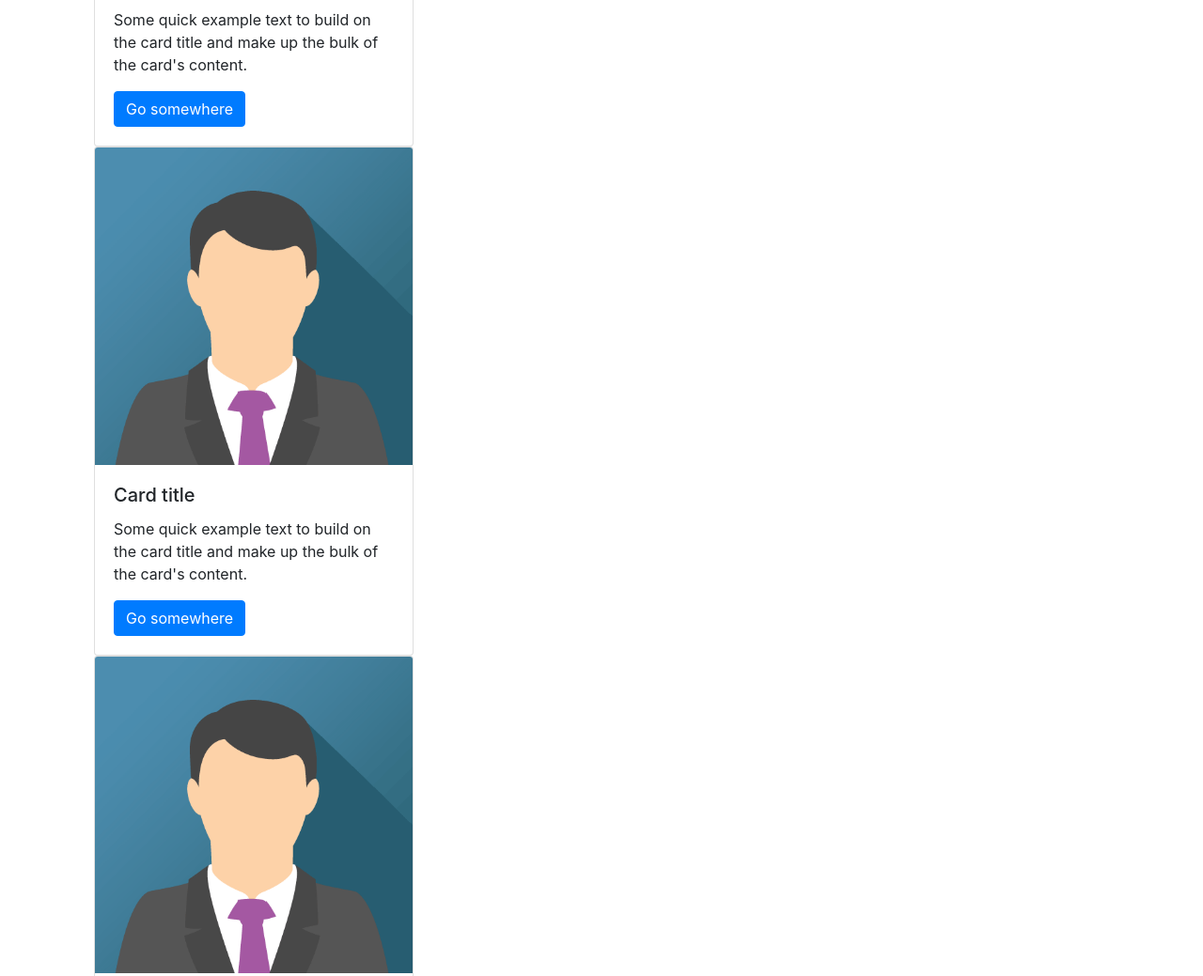
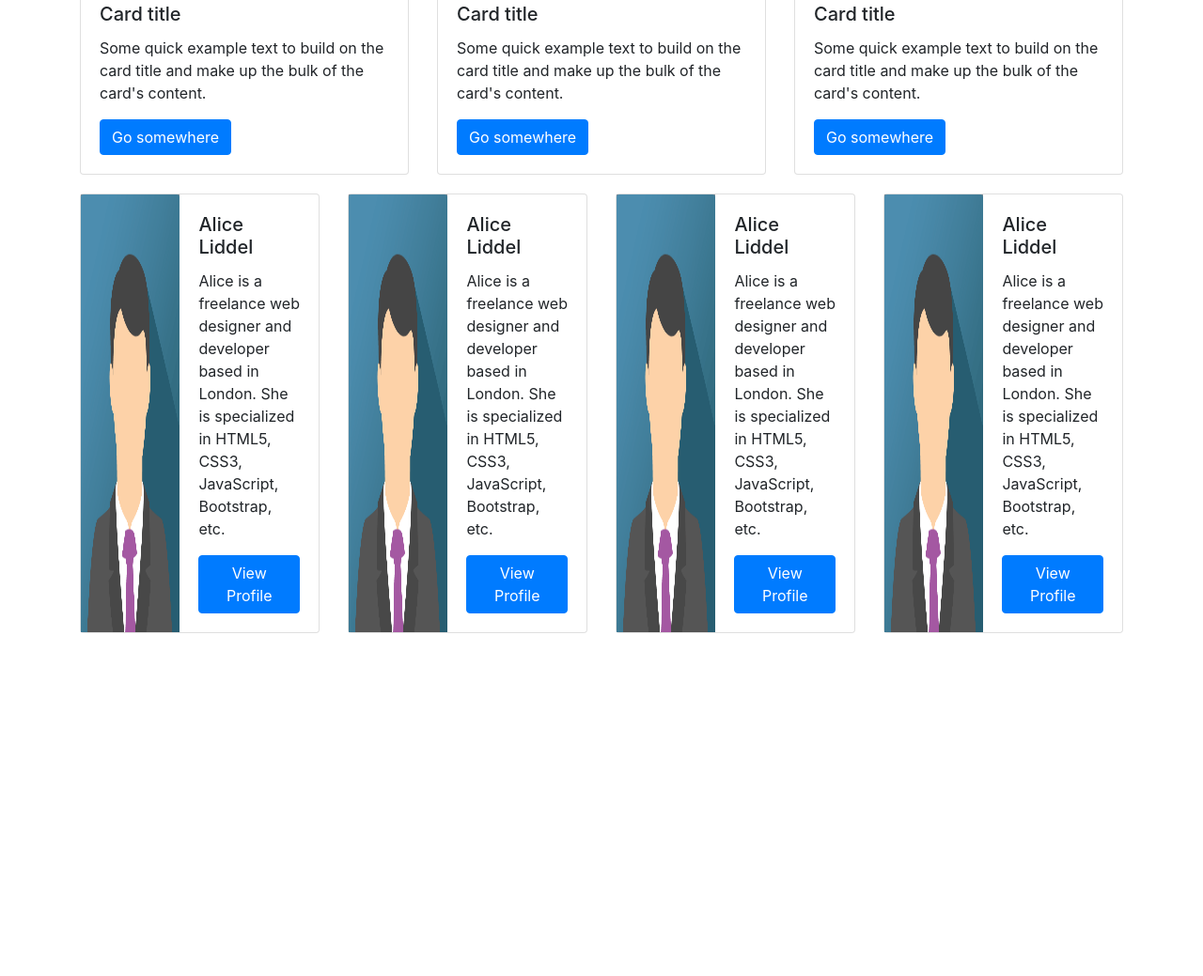
Before and after one commit to mohdazlan/ddt4f-pbe3, a plain HTML site: page index.html in a window 1280 px wide. Shown: the part 996-2035 px from the top of the page at 94% size. After the commit the page ends 1670 px from the top, so only its background shows below. Drawn offline with nearby package versions, Linux system fonts and the light colour scheme.

Commit message:
added few more examples

```diff
--- /dev/null
+++ b/css/style.css
@@ -0,0 +1,3 @@
+.mt-20{
+    margin-top: 20px;
+}
--- a/index.html
+++ b/index.html
@@ -5,6 +5,7 @@
     <meta charset="UTF-8">
     <meta name="viewport" content="width=device-width, initial-scale=1.0">
     <title>PBE3-Motivation-the Story by Azlan</title>
+    <link rel="stylesheet" href="css/style.css">
     <link rel="stylesheet" href="https://cdn.jsdelivr.net/npm/bootstrap@4.5.3/dist/css/bootstrap.min.css"
         integrity="sha384-TX8t27EcRE3e/ihU7zmQxVncDAy5uIKz4rEkgIXeMed4M0jlfIDPvg6uqKI2xXr2" crossorigin="anonymous">
 </head>
@@ -59,12 +60,14 @@
                     <span class="sr-only">Next</span>
                 </a>
             </div>
+            <div class="row mt-20">
                 <div class="col-4">
                     <div class="card">
                         <img class="card-img-top" src="/img/ava1.png" alt="Card image cap">
                         <div class="card-body">
                             <h5 class="card-title">Card title</h5>
-                        <p class="card-text">Some quick example text to build on the card title and make up the bulk of
+                            <p class="card-text">Some quick example text to build on the card title and make up the bulk
+                                of
                                 the
                                 card's content.</p>
                             <a href="#" class="btn btn-primary">Go somewhere</a>
@@ -76,7 +79,8 @@
                         <img class="card-img-top" src="/img/ava1.png" alt="Card image cap">
                         <div class="card-body">
                             <h5 class="card-title">Card title</h5>
-                        <p class="card-text">Some quick example text to build on the card title and make up the bulk of
+                            <p class="card-text">Some quick example text to build on the card title and make up the bulk
+                                of
                                 the
                                 card's content.</p>
                             <a href="#" class="btn btn-primary">Go somewhere</a>
@@ -88,22 +92,83 @@
                         <img class="card-img-top" src="/img/ava1.png" alt="Card image cap">
                         <div class="card-body">
                             <h5 class="card-title">Card title</h5>
-                        <p class="card-text">Some quick example text to build on the card title and make up the bulk of
+                            <p class="card-text">Some quick example text to build on the card title and make up the bulk
+                                of
                                 the
                                 card's content.</p>
                             <a href="#" class="btn btn-primary">Go somewhere</a>
                         </div>
                     </div>
                 </div>
-            <div class="col-4">
-                <div class="card">
-                    <img class="card-img-top" src="/img/ava1.png" alt="Card image cap">
+            </div>
+
+            <div class="row mt-20">
+                <div class="col-3">
+                    <div class="card" style="max-width: 500px;">
+                        <div class="row no-gutters">
+                            <div class="col-sm-5" style="background: #868e96;">
+                                <img src="img/ava1.png" class="card-img-top h-100" alt="...">
+                            </div>
+                            <div class="col-sm-7">
                                 <div class="card-body">
-                        <h5 class="card-title">Card title</h5>
-                        <p class="card-text">Some quick example text to build on the card title and make up the bulk of
-                            the
-                            card's content.</p>
-                        <a href="#" class="btn btn-primary">Go somewhere</a>
+                                    <h5 class="card-title">Alice Liddel</h5>
+                                    <p class="card-text">Alice is a freelance web designer and developer based in
+                                        London. She is specialized in HTML5, CSS3, JavaScript, Bootstrap, etc.</p>
+                                    <a href="#" class="btn btn-primary stretched-link">View Profile</a>
+                                </div>
+                            </div>
+                        </div>
+                    </div>
+                </div>
+                <div class="col-3">
+                    <div class="card" style="max-width: 500px;">
+                        <div class="row no-gutters">
+                            <div class="col-sm-5" style="background: #868e96;">
+                                <img src="img/ava1.png" class="card-img-top h-100" alt="...">
+                            </div>
+                            <div class="col-sm-7">
+                                <div class="card-body">
+                                    <h5 class="card-title">Alice Liddel</h5>
+                                    <p class="card-text">Alice is a freelance web designer and developer based in
+                                        London. She is specialized in HTML5, CSS3, JavaScript, Bootstrap, etc.</p>
+                                    <a href="#" class="btn btn-primary stretched-link">View Profile</a>
+                                </div>
+                            </div>
+                        </div>
+                    </div>
+                </div>
+                <div class="col-3">
+                    <div class="card" style="max-width: 500px;">
+                        <div class="row no-gutters">
+                            <div class="col-sm-5" style="background: #868e96;">
+                                <img src="img/ava1.png" class="card-img-top h-100" alt="...">
+                            </div>
+                            <div class="col-sm-7">
+                                <div class="card-body">
+                                    <h5 class="card-title">Alice Liddel</h5>
+                                    <p class="card-text">Alice is a freelance web designer and developer based in
+                                        London. She is specialized in HTML5, CSS3, JavaScript, Bootstrap, etc.</p>
+                                    <a href="#" class="btn btn-primary stretched-link">View Profile</a>
+                                </div>
+                            </div>
+                        </div>
+                    </div>
+                </div>
+                <div class="col-3">
+                    <div class="card" style="max-width: 500px;">
+                        <div class="row no-gutters">
+                            <div class="col-sm-5" style="background: #868e96;">
+                                <img src="img/ava1.png" class="card-img-top h-100" alt="...">
+                            </div>
+                            <div class="col-sm-7">
+                                <div class="card-body">
+                                    <h5 class="card-title">Alice Liddel</h5>
+                                    <p class="card-text">Alice is a freelance web designer and developer based in
+                                        London. She is specialized in HTML5, CSS3, JavaScript, Bootstrap, etc.</p>
+                                    <a href="#" class="btn btn-primary stretched-link">View Profile</a>
+                                </div>
+                            </div>
+                        </div>
                     </div>
                 </div>
             </div>
```
Lines whose indentation alone changed are shown as unchanged.
